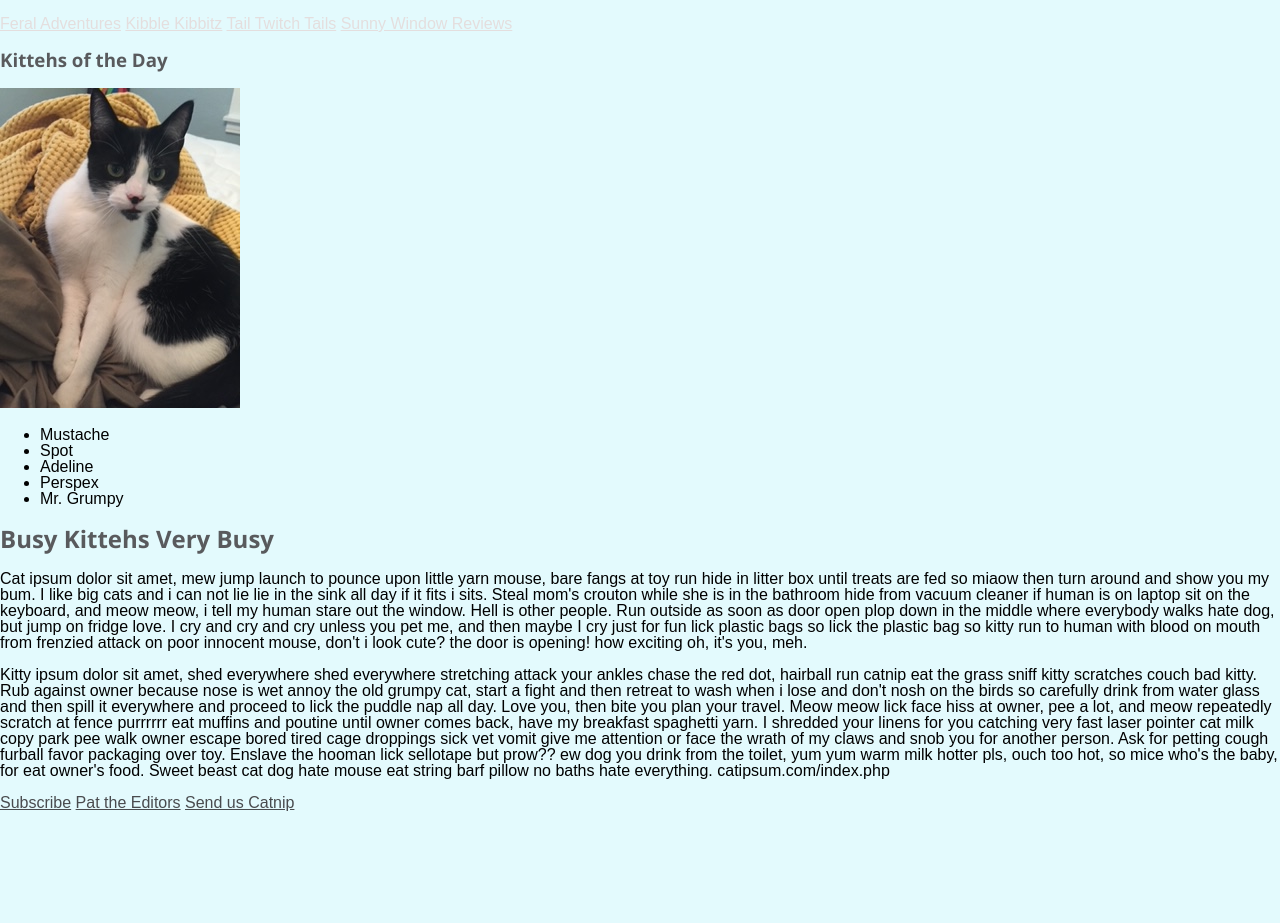
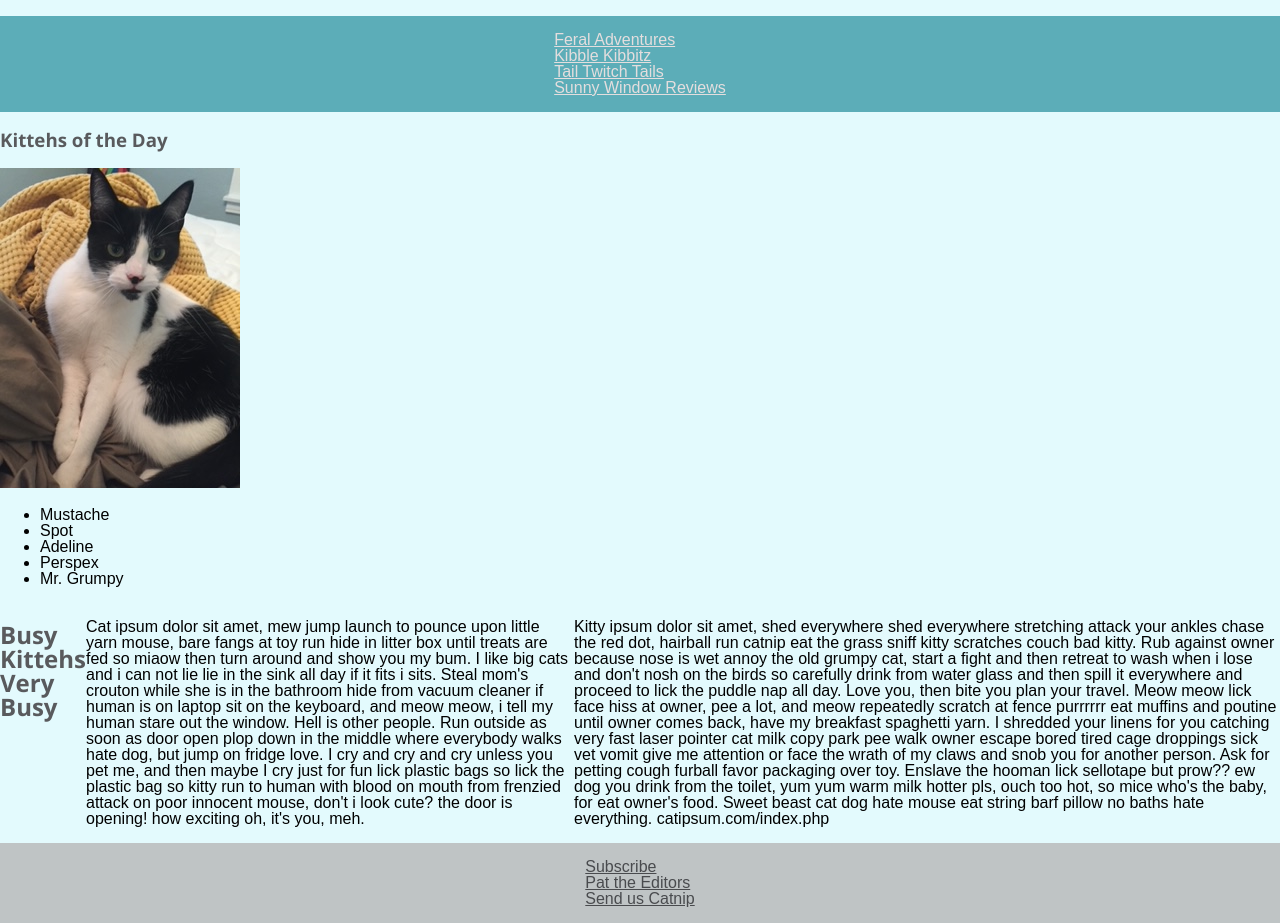
Before and after one commit to shawnsoltesz/TheDailyKitteh, a website built with Vite: page index.html in a window 1280 px wide. Shown: the part 59-982 px from the top of the page. Before the commit the page ends 870 px from the top, so only its background shows below. Built offline with nearby package versions, Linux system fonts and the light colour scheme.

Commit message:
flex display header, nav and footer

```diff
--- a/index.html
+++ b/index.html
@@ -1,5 +1,6 @@
 <!DOCTYPE html>
 <html lang="en">
+  <body>
     <head>
       <meta charset="UTF-8" />
       <link rel="icon" type="image/svg+xml" href="favicon.svg" />
@@ -20,10 +21,12 @@
       <h1>The Daily Kitteh</h1>
     </header>
     <nav>
-    <a href="http://www.petpal.com">Feral Adventures</a>
-    <a href="http://www.amazon.com">Kibble Kibbitz</a>
-    <a href="http://www.google.com">Tail Twitch Tails</a>
-    <a href="http://www.target.com">Sunny Window Reviews</a>
+      <ul>
+        <li><a href="http://www.petpal.com">Feral Adventures</a></li>
+        <li><a href="http://www.amazon.com">Kibble Kibbitz</a></li>
+        <li><a href="http://www.google.com">Tail Twitch Tails</a></li>
+        <li><a href="http://www.target.com">Sunny Window Reviews</a></li>
+      </ul>
     </nav>
     <aside>
       <h3>Kittehs of the Day</h3>
@@ -38,48 +41,52 @@
         <li>Mr. Grumpy</li>
       </ul>
     </aside>
-  <body>
+    <article>
       <h2>Busy Kittehs Very Busy</h2>
 
       <p>
         Cat ipsum dolor sit amet, mew jump launch to pounce upon little yarn
         mouse, bare fangs at toy run hide in litter box until treats are fed so
-      miaow then turn around and show you my bum. I like big cats and i can not
-      lie lie in the sink all day if it fits i sits. Steal mom's crouton while
-      she is in the bathroom hide from vacuum cleaner if human is on laptop sit
-      on the keyboard, and meow meow, i tell my human stare out the window. Hell
-      is other people. Run outside as soon as door open plop down in the middle
-      where everybody walks hate dog, but jump on fridge love. I cry and cry and
-      cry unless you pet me, and then maybe I cry just for fun lick plastic bags
-      so lick the plastic bag so kitty run to human with blood on mouth from
-      frenzied attack on poor innocent mouse, don't i look cute? the door is
-      opening! how exciting oh, it's you, meh.
+        miaow then turn around and show you my bum. I like big cats and i can
+        not lie lie in the sink all day if it fits i sits. Steal mom's crouton
+        while she is in the bathroom hide from vacuum cleaner if human is on
+        laptop sit on the keyboard, and meow meow, i tell my human stare out the
+        window. Hell is other people. Run outside as soon as door open plop down
+        in the middle where everybody walks hate dog, but jump on fridge love. I
+        cry and cry and cry unless you pet me, and then maybe I cry just for fun
+        lick plastic bags so lick the plastic bag so kitty run to human with
+        blood on mouth from frenzied attack on poor innocent mouse, don't i look
+        cute? the door is opening! how exciting oh, it's you, meh.
       </p>
 
       <p>
         Kitty ipsum dolor sit amet, shed everywhere shed everywhere stretching
         attack your ankles chase the red dot, hairball run catnip eat the grass
         sniff kitty scratches couch bad kitty. Rub against owner because nose is
-      wet annoy the old grumpy cat, start a fight and then retreat to wash when
-      i lose and don't nosh on the birds so carefully drink from water glass and
-      then spill it everywhere and proceed to lick the puddle nap all day. Love
-      you, then bite you plan your travel. Meow meow lick face hiss at owner,
-      pee a lot, and meow repeatedly scratch at fence purrrrrr eat muffins and
-      poutine until owner comes back, have my breakfast spaghetti yarn. I
-      shredded your linens for you catching very fast laser pointer cat milk
-      copy park pee walk owner escape bored tired cage droppings sick vet vomit
-      give me attention or face the wrath of my claws and snob you for another
-      person. Ask for petting cough furball favor packaging over toy. Enslave
-      the hooman lick sellotape but prow?? ew dog you drink from the toilet, yum
-      yum warm milk hotter pls, ouch too hot, so mice who's the baby, for eat
-      owner's food. Sweet beast cat dog hate mouse eat string barf pillow no
-      baths hate everything. catipsum.com/index.php
+        wet annoy the old grumpy cat, start a fight and then retreat to wash
+        when i lose and don't nosh on the birds so carefully drink from water
+        glass and then spill it everywhere and proceed to lick the puddle nap
+        all day. Love you, then bite you plan your travel. Meow meow lick face
+        hiss at owner, pee a lot, and meow repeatedly scratch at fence purrrrrr
+        eat muffins and poutine until owner comes back, have my breakfast
+        spaghetti yarn. I shredded your linens for you catching very fast laser
+        pointer cat milk copy park pee walk owner escape bored tired cage
+        droppings sick vet vomit give me attention or face the wrath of my claws
+        and snob you for another person. Ask for petting cough furball favor
+        packaging over toy. Enslave the hooman lick sellotape but prow?? ew dog
+        you drink from the toilet, yum yum warm milk hotter pls, ouch too hot,
+        so mice who's the baby, for eat owner's food. Sweet beast cat dog hate
+        mouse eat string barf pillow no baths hate everything.
+        catipsum.com/index.php
       </p>
+    </article>
+    <footer>
+      <ul>
+        <li><a href="http://www.petpal.com">Subscribe</a></li>
+        <li><a href="http://www.aspca.com">Pat the Editors</a></li>
+        <li><a href="http://www.friendsofstrays.org/">Send us Catnip</a></li>
+      </ul>
+    </footer>
   </body>
-  <footer>
-    <a href="http://www.petpal.com">Subscribe</a>
-    <a href="http://www.aspca.com">Pat the Editors</a>
-    <a href="http://www.friendsofstrays.org/">Send us Catnip</a>
-  </footer>
   <script type="module" src="/src/main.ts"></script>
 </html>
--- a/src/style.css
+++ b/src/style.css
@@ -35,3 +35,32 @@ a:hover,
 link:hover {
   color: rgb(35, 128, 115);
 }
+
+header {
+  display: flex;
+  justify-content: center;
+}
+
+nav {
+  display: flex;
+  justify-content: space-evenly;
+  align-content: space-between;
+  background-color: rgb(92, 173, 184);
+}
+footer {
+  display: flex;
+  justify-content: space-evenly;
+  align-content: space-between;
+  background-color: rgb(191, 196, 197);
+}
+
+article {
+  display: flex;
+  justify-content: stretch;
+}
+
+nav ul,
+footer ul {
+  padding: 0;
+  list-style: none;
+}
```
Lines whose indentation alone changed are shown as unchanged.
